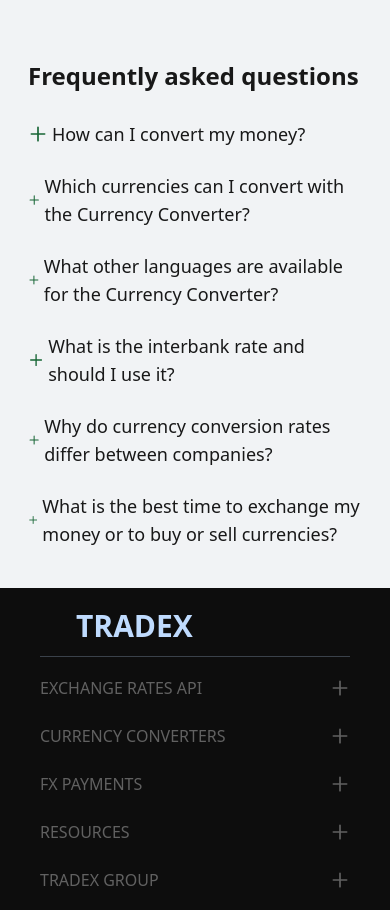
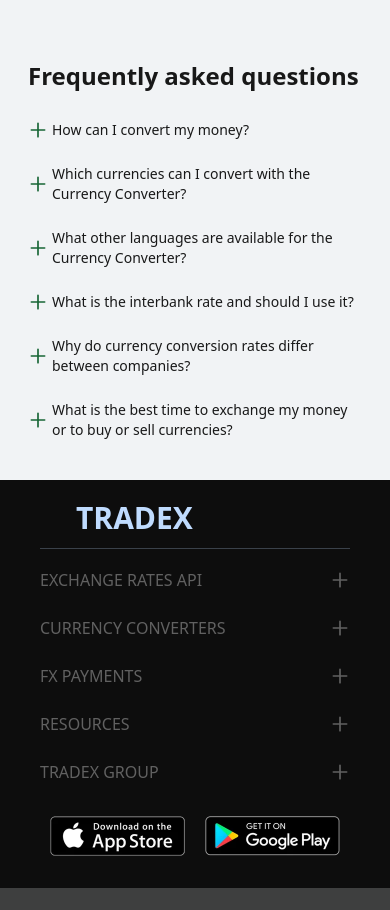
Before and after one commit to Ola157/tradeX, a React (Create React App) app: page / in a window 390 px wide. Shown: the part 3120-4030 px from the top of the page. Built offline with nearby package versions, Linux system fonts and the light colour scheme.

Commit message:
progress commitTwo

```diff
--- a/src/MainPage/FrequentQuest.jsx
+++ b/src/MainPage/FrequentQuest.jsx
@@ -51,8 +51,12 @@
             {faq.map((question, index) => (
 
                 <div key={index}>
-                    <h2 className='flex items-center text-lg font-medium cursor-pointer my-3 text-black/90' onClick={() => handleQuest(index)}>
-                        <PlusIcon className={`text-green-800 h-5 mr-1 transition-rotate duration-500 ease-in-out w-5 ${question.isClicked ? '-rotate-[135deg]' : '-rotate-180'}`} />
+                    <h2 className='flex items-center text-sm md:text-lg  font-medium cursor-pointer my-3 text-black/90' onClick={() => handleQuest(index)}>
+
+                        <span>
+                            <PlusIcon className={`text-green-800 h-5 mr-1 transition-rotate duration-500 ease-in-out w-5 ${question.isClicked ? '-rotate-[135deg]' : '-rotate-180'}`} />
+                        </span>
+
                         <span>{question.question}</span>
                     </h2>
 
```
